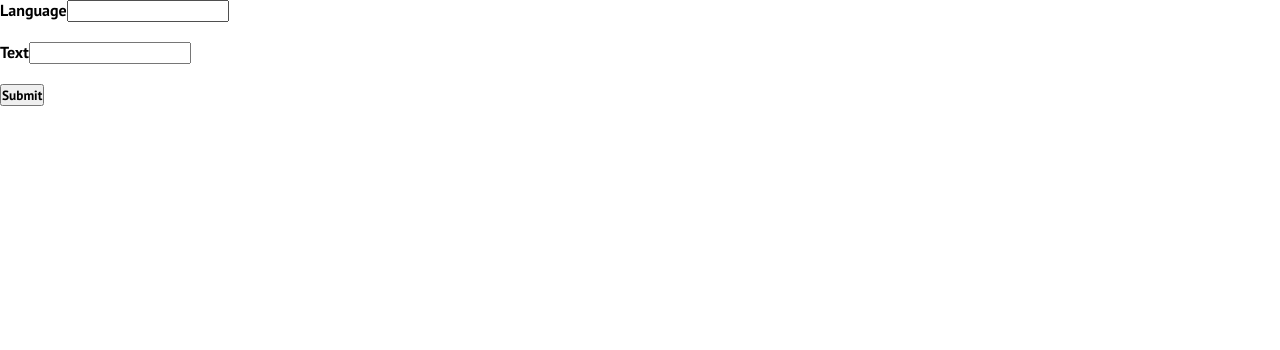
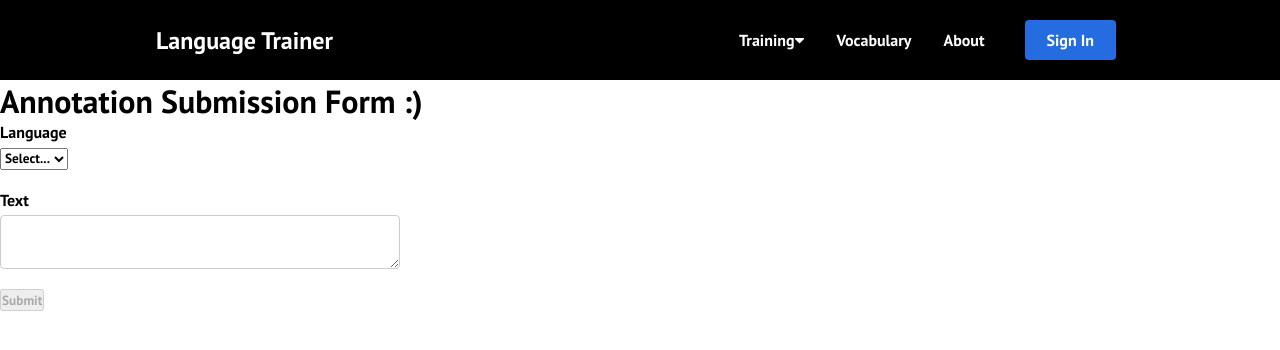
Before and after one commit to BieniekAlexander/ltt, a React (Create React App) app in the folder frontend/: page /annotations in a window 1280 px wide. Shown: the top 350 px of the page. Built offline with nearby package versions, Linux system fonts and the light colour scheme.

Commit message:
added submissionform, about to work on dropdown

```diff
--- a/frontend/src/App.js
+++ b/frontend/src/App.js
@@ -13,43 +13,43 @@ import TextSubmissionForm from './components/TextSubmissionForm';
 
 
 const App = () => {
-// const popover = (
-//   <Popover id="popover-basic">
-//     <Popover.Header as="h3">Popover right</Popover.Header>
-//     <Popover.Body>
-//       And here's some <strong>amazing</strong> content. It's very engaging.
-//       right?
-//     </Popover.Body>
-//   </Popover>
-// );
+const popover = (
+  <Popover id="popover-basic">
+    <Popover.Header as="h3">Popover right</Popover.Header>
+    <Popover.Body>
+      And here's some <strong>amazing</strong> content. It's very engaging.
+      right?
+    </Popover.Body>
+  </Popover>
+);
 
-// const Example = () => (
-//   <div>
-//     <span>Click </span>
-//     <OverlayTrigger trigger="click" placement="right" overlay={popover}>
-//       <span>me </span>
-//       {/* variant="success" */}
-//     </OverlayTrigger>
-//     <span>to see</span>
-//   </div>
-// );
+const Example = () => (
+  <div>
+    <span>Click </span>
+    <OverlayTrigger trigger="click" placement="right" overlay={popover}>
+      <span>me </span>
+      {/* variant="success" */}
+    </OverlayTrigger>
+    <span>to see</span>
+  </div>
+);
 
 
   return (
-    // <div className="background">
-    //   <Router>
-    //   <Navbar />
-    //     <Routes>
-    //       <Route path="/" element={<HomeBody/>} />
-    //       <Route path="/about" element={<AboutBody/>} />
-    //       <Route path="/annotations" element={<AnnotationsBody/>} />
-    //       <Route path="/inflections" element={<InflectionsBody/>} />
-    //     </Routes>
-    //   </Router>
-    // </div>
-   <div>
-      <TextSubmissionForm/>
+    <div className="background">
+      <Router>
+      <Navbar />
+        <Routes>
+          <Route path="/" element={<HomeBody/>} />
+          <Route path="/about" element={<AboutBody/>} />
+          <Route path="/annotations" element={<AnnotationsBody/>} />
+          <Route path="/inflections" element={<InflectionsBody/>} />
+        </Routes>
+      </Router>
     </div>
+  //  <div>
+  //     <TextSubmissionForm/>
+  //   </div>
   );
 }
 
--- a/frontend/src/components/TextSubmissionForm.css
+++ b/frontend/src/components/TextSubmissionForm.css
@@ -1,3 +1,25 @@
+label {
+  font-weight: bold;
+  display: flex;
+  margin-bottom: 5px;
+}
+
+input[type='text'],
+input[type='email'],
+textarea {
+  display: block;
+  width: 400px;
+  padding: 6px 12px;
+  font-size: 14px;
+  line-height: 1.42857143;
+  color: #555;
+  background-color: #fff;
+  background-image: none;
+  border: 1px solid #ccc;
+  border-radius: 4px;
+  /* margin-bottom: 20px; */
+}
+
 .form-control {
   margin-bottom: 20px;
 }
--- a/frontend/src/components/TextSubmissionForm.js
+++ b/frontend/src/components/TextSubmissionForm.js
@@ -1,16 +1,24 @@
 import React from 'react';
-import { useFormik } from 'formik';
+import { Formik, Form, Field, ErrorMessage } from 'formik';
 import './TextSubmissionForm.css';
 import * as Yup from 'yup';
 
-function TextSubmissionForm() {
+function FormError(props) {
+  return (
+    <div className='form-error'>
+      {props.children}
+    </div>
+  )
+}
+
 const initialValues = {
   language: '',
   text: ''
 }
 
-  const onSubmit = values => {
+const onSubmit = (values, submitProps) => {
   console.log('Form data', values)
+  console.log('submitProps', submitProps)
 }
 
 const validationSchema = Yup.object({
@@ -18,43 +26,53 @@ function TextSubmissionForm() {
   text: Yup.string().required("Required!")
 })
 
-  const formik = useFormik({
-    initialValues: initialValues,
-    onSubmit: onSubmit,
-    validate: validationSchema
-  });
-
+function TextSubmissionForm () {
   return (
-    <div>
-      <form onSubmit={formik.handleSubmit}>
+    <Formik
+      initialValues={initialValues}
+      validationSchema={validationSchema}
+      onSubmit={onSubmit}
+      validateOnMOunt
+    >
+      {formik => {
+        console.log("Formik props: ", formik)
+      return (
+      <Form>
         <div className='form-control'>
           <label htmlFor='language'>Language</label>
-          <input
-            type='text'
+          <Field
+              as='select'
               id='language'
-            name='language'
-            onChange={formik.handleChange}
-            onBlur={formik.handleBlur}
-            value={formik.values.language} />
-          {(formik.touched.language && formik.errors.language) && <div className='form-error'>{formik.errors.language}</div>}
+              name='language'>
+            <option value="">Select...</option>
+            <option value="spanish">Spanish</option>
+            <option value="polish">Polish</option>
+          </Field>
+          <ErrorMessage name='language' component={FormError}/>
         </div>
 
         <div className='form-control'>
           <label htmlFor='text'>Text</label>
-          <input
-            type='text'
+          <Field
+            as='textarea'
             id='text'
-            name='text'
-            onChange={formik.handleChange}
-            onBlur={formik.handleBlur}
-            value={formik.values.text} />
-          {(formik.touched.text && formik.errors.text) && <div className='form-error'>{formik.errors.text}</div>}
+            name='text'/>
+          <ErrorMessage name='text'>
+            {(errorMessage) => <div className='form-error'>{errorMessage}</div>}
+          </ErrorMessage>
         </div>
 
-        {/* <input type='text' id='text' name='text'/> */}
-        <button type='submit'>Submit</button>
-      </form>
-    </div>
+        {/* <button type='submit'>Submit</button> */}
+        <button
+          type='submit'
+          disabled={!formik.isValid
+            || !formik.isSubmitting}>
+          Submit
+        </button>
+      </Form>
+      )
+      }}
+    </Formik>
   )
 }
 
--- a/frontend/src/pages/Annotations.js
+++ b/frontend/src/pages/Annotations.js
@@ -4,6 +4,7 @@ import TextSubmissionForm from '../components/TextSubmissionForm'
 export default function AnnotationsBody() {
   return (
     <>
+    <h1>Annotation Submission Form :)</h1>
       <TextSubmissionForm/>
     </>
   )
```
Lines whose indentation alone changed are shown as unchanged.
